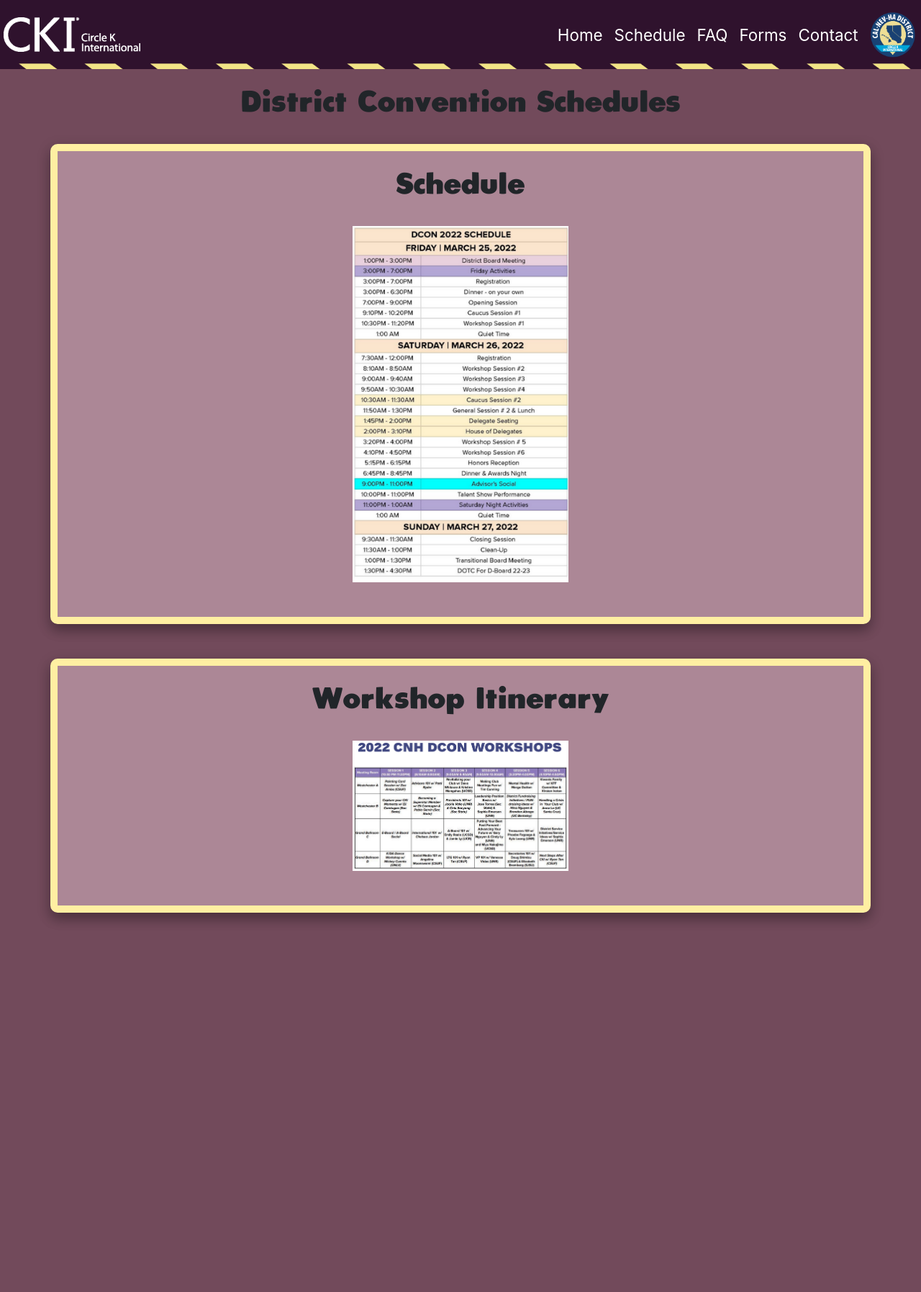
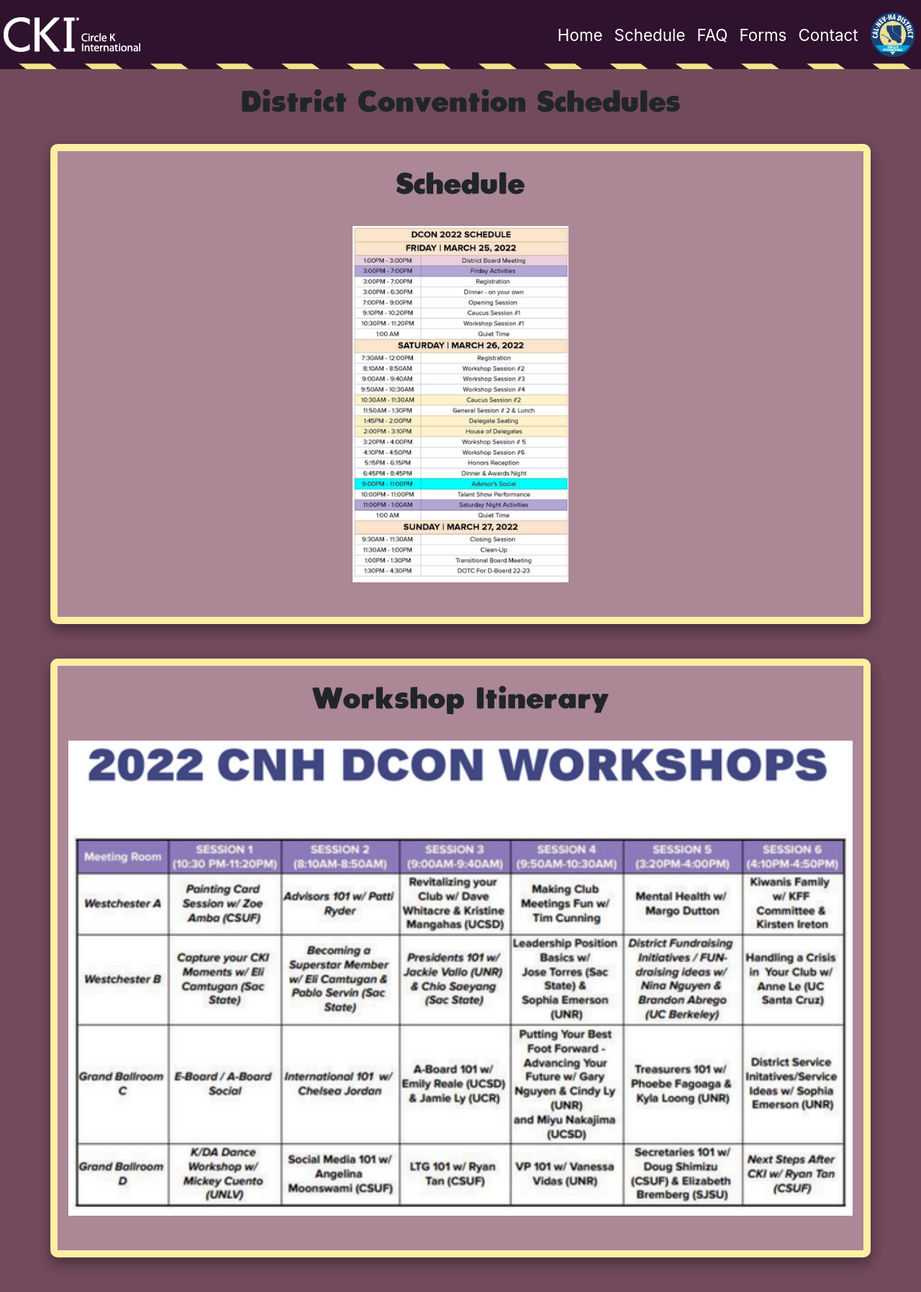
Before and after one commit to baliu186/baliu186.github.io, a Jekyll site: the page schedule.html, which Jekyll copies as it is, in a window 1280 px wide. Shown: the whole page at 72% size. Built offline with Jekyll 4.4.1, drawn with Linux system fonts in a browser that asks for light colours; nearby versions of some CDN libraries; before the commit the page ends 1316 px from its top, so only the background shows below that.

Commit message:
Update schedule.html

```diff
--- a/schedule.html
+++ b/schedule.html
@@ -192,7 +192,7 @@
 </center>
 <br>
 <center>
-    <img src="images/wksp.png" style="width:300px">
+    <img src="images/wksp.png" style="width:100%">
     <!-- <div class="row justify-content-center">
         <div class="col-sm-12">
             <button id="ws">Workshops</button>
```
